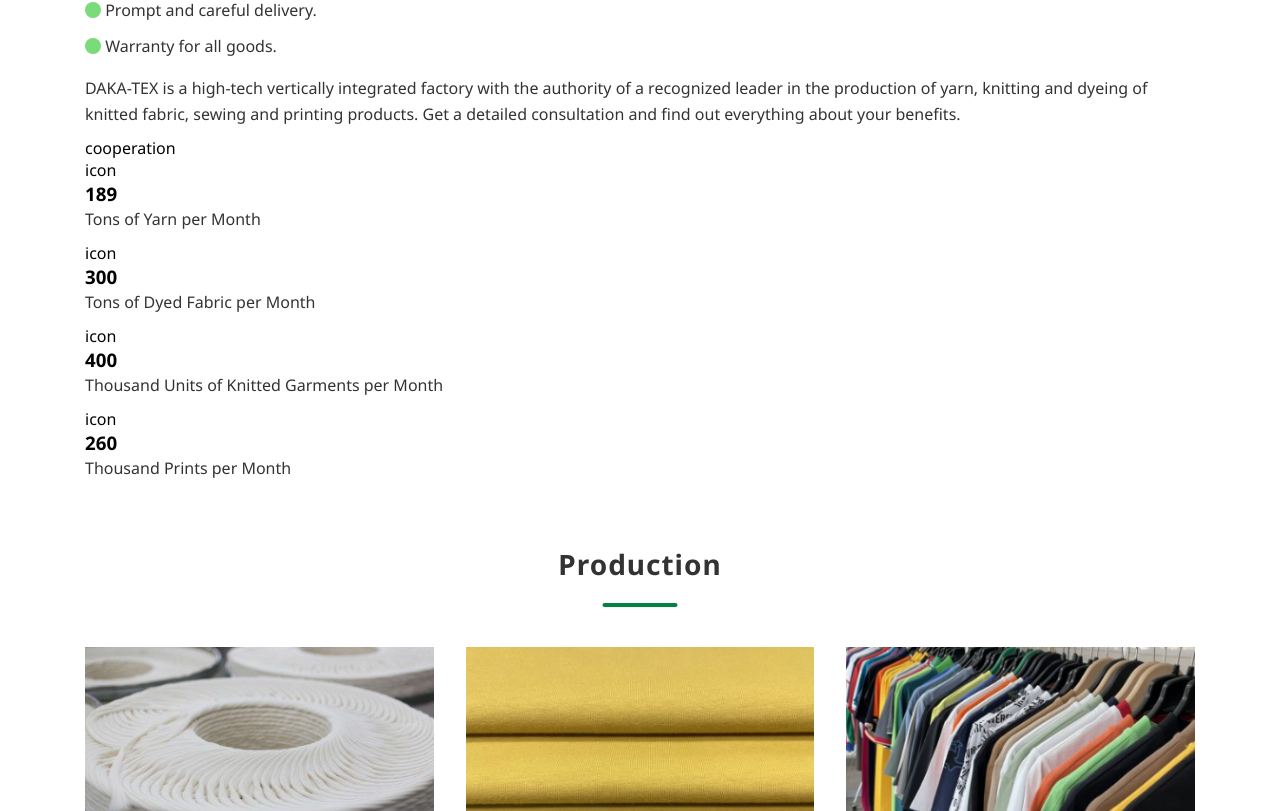
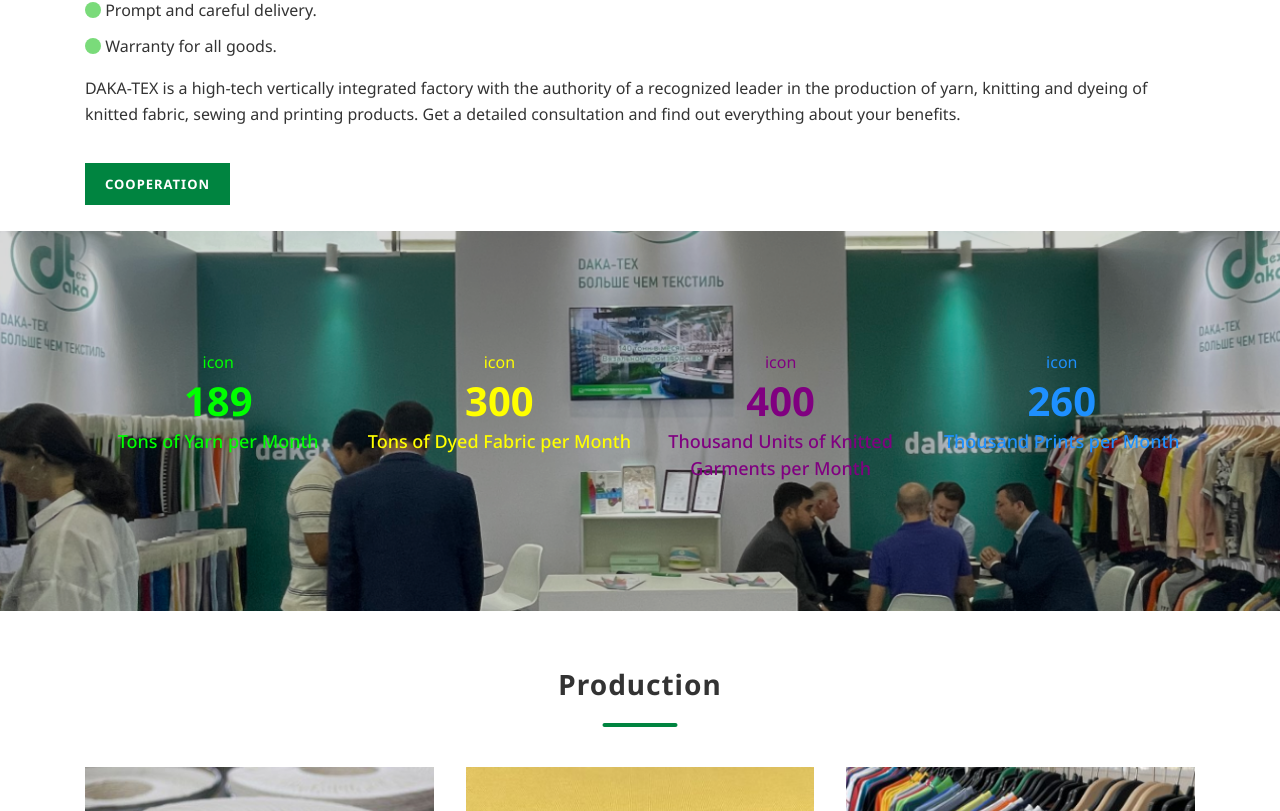
Before and after one commit to AvazShukurullayev/dakatex-clone, a React (Vite) app: page / in a window 1280 px wide. Shown: the part 3371-4182 px from the top of the page. Built offline with nearby package versions, Linux system fonts and the light colour scheme.

Commit message:
factory fixed and done

```diff
--- a/src/components/factory/Factory.css
+++ b/src/components/factory/Factory.css
@@ -57,6 +57,7 @@
 .factory ul {
     margin-bottom: 1rem;
 }
+
 .factory ul li {
     color: rgb(51, 51, 51);
     font-size: 16px;
@@ -70,3 +71,50 @@
 .factory .circle {
     color: #7adb7a;
 }
+
+.cooperation__link {
+    display: inline-block;
+    padding: 11px 20px 10px 20px;
+    background: rgb(0, 132, 64);
+    color: rgb(255, 255, 255);
+    font-size: 13px;
+    font-weight: 700;
+    line-height: 21px;
+    letter-spacing: 1px;
+    text-align: center;
+    text-transform: uppercase;
+    margin: 26px 0;
+    transition: all 0.25s ease-in;
+}
+
+.cooperation__link:hover {
+    background: #01a804;
+}
+
+.factory__numbers-bg {
+    height: 380px;
+    width: 100%;
+    background: url("/src/assets/div.poster.png") no-repeat center / cover;
+    display: flex;
+    align-items: center;
+    justify-content: center;
+}
+
+.factory__numbers {
+    display: flex;
+    justify-content: space-between;
+}
+
+.factory__number {
+    width: 24%;
+    text-align: center;
+}
+.factory__number h3 {
+    font-size: 40px;
+}
+.factory__number p {
+    text-align: center;
+    font-weight: 500;
+    font-size: 18px;
+    line-height: 1.5;
+}
--- a/src/components/factory/Factory.jsx
+++ b/src/components/factory/Factory.jsx
@@ -42,17 +42,20 @@
                 </p>
                 <ul>
                     <li>
-                        <FontAwesomeIcon icon={faCircle} className="circle"  /> <b>Spinning factory.</b> The spinning mill is equipped with a complete complex of Swiss made
+                        <FontAwesomeIcon icon={faCircle} className="circle"/> <b>Spinning factory.</b> The spinning mill
+                        is equipped with a complete complex of Swiss made
                         Reiter equipment and produces Ne 20/1 and Ne 30/1 carded yarns.
                     </li>
                     <li>
-                        <FontAwesomeIcon icon={faCircle} className="circle" /> <b>Sewing factory.</b> Today, the workshops are equipped with the latest Japanese sewing
+                        <FontAwesomeIcon icon={faCircle} className="circle"/> <b>Sewing factory.</b> Today, the
+                        workshops are equipped with the latest Japanese sewing
                         equipment JUKI and advanced technologies are used. We carry out the development, layout of
                         patterns, create product samples according to individual customer requests, improve technical
                         parameters and test.
                     </li>
                     <li>
-                        <FontAwesomeIcon icon={faCircle} className="circle" /> <b>Knitting shop.</b> We use circular knitting and flat knitting machines from leading
+                        <FontAwesomeIcon icon={faCircle} className="circle"/> <b>Knitting shop.</b> We use circular
+                        knitting and flat knitting machines from leading
                         manufacturers in Italy, Taiwan and China. There are single jersey and double jersey circular
                         knitting machines for the production of knitted fabrics of all popular types: single jersey,
                         double jersey (interlock), 2-thread and 3-thread terry, pique and rib. Natural organic cotton is
@@ -60,16 +63,19 @@
                         and wear resistance.
                     </li>
                     <li>
-                        <FontAwesomeIcon icon={faCircle} className="circle" /> <b>Dyeing Department.</b> Dyeing of knitted fabrics on modern Turkish and Italian equipment
+                        <FontAwesomeIcon icon={faCircle} className="circle"/> <b>Dyeing Department.</b> Dyeing of
+                        knitted fabrics on modern Turkish and Italian equipment
                         using high-quality dyes provides the highest colour accuracy, light fastness and washing
                         resistance.
                     </li>
                     <li>
-                        <FontAwesomeIcon icon={faCircle} className="circle" /> <b>Cutting Department</b> - ultra-precise cutting of fabrics using Bullmer automatic cutting
+                        <FontAwesomeIcon icon={faCircle} className="circle"/> <b>Cutting Department</b> - ultra-precise
+                        cutting of fabrics using Bullmer automatic cutting
                         equipment guarantees higher efficiency and quality of the finished product.
                     </li>
                     <li>
-                        <FontAwesomeIcon icon={faCircle} className="circle" /> <b>Printing Department </b> - we carry out silkscreen printing of any complexity using advanced
+                        <FontAwesomeIcon icon={faCircle} className="circle"/> <b>Printing Department </b> - we carry out
+                        silkscreen printing of any complexity using advanced
                         printing machines with subsequent fixation in the drying machine.
                     </li>
                 </ul>
@@ -79,16 +85,30 @@
                     manufacturer DAKA-TEX?
                 </p>
                 <ul>
-                    <li><FontAwesomeIcon icon={faCircle} className="circle" /> We are in the TOP 10 Uzbek factories for the production of knitwear.</li>
-                    <li><FontAwesomeIcon icon={faCircle} className="circle" /> We produce 300 tons of dyed fabric per month.</li>
-                    <li><FontAwesomeIcon icon={faCircle} className="circle" /> 12 lines of sewing production are systematically adjusted and functioning.</li>
-                    <li><FontAwesomeIcon icon={faCircle} className="circle" /> The company has hundreds of highly qualified employees.</li>
-                    <li><FontAwesomeIcon icon={faCircle} className="circle" /> We produce about 500 thousand garments monthly.</li>
-                    <li><FontAwesomeIcon icon={faCircle} className="circle" /> The production capacity of the print shop is more than 250 prints per month.</li>
-                    <li><FontAwesomeIcon icon={faCircle} className="circle" /> 50% of customers come from referrals.</li>
-                    <li><FontAwesomeIcon icon={faCircle} className="circle" /> Transparent pricing, the risk of additional costs is excluded.</li>
-                    <li><FontAwesomeIcon icon={faCircle} className="circle" /> Prompt and careful delivery.</li>
-                    <li><FontAwesomeIcon icon={faCircle} className="circle" /> Warranty for all goods.</li>
+                    <li><FontAwesomeIcon icon={faCircle} className="circle"/> We are in the TOP 10 Uzbek factories for
+                        the production of knitwear.
+                    </li>
+                    <li><FontAwesomeIcon icon={faCircle} className="circle"/> We produce 300 tons of dyed fabric per
+                        month.
+                    </li>
+                    <li><FontAwesomeIcon icon={faCircle} className="circle"/> 12 lines of sewing production are
+                        systematically adjusted and functioning.
+                    </li>
+                    <li><FontAwesomeIcon icon={faCircle} className="circle"/> The company has hundreds of highly
+                        qualified employees.
+                    </li>
+                    <li><FontAwesomeIcon icon={faCircle} className="circle"/> We produce about 500 thousand garments
+                        monthly.
+                    </li>
+                    <li><FontAwesomeIcon icon={faCircle} className="circle"/> The production capacity of the print shop
+                        is more than 250 prints per month.
+                    </li>
+                    <li><FontAwesomeIcon icon={faCircle} className="circle"/> 50% of customers come from referrals.</li>
+                    <li><FontAwesomeIcon icon={faCircle} className="circle"/> Transparent pricing, the risk of
+                        additional costs is excluded.
+                    </li>
+                    <li><FontAwesomeIcon icon={faCircle} className="circle"/> Prompt and careful delivery.</li>
+                    <li><FontAwesomeIcon icon={faCircle} className="circle"/> Warranty for all goods.</li>
                 </ul>
                 <p>
                     DAKA-TEX is a high-tech vertically integrated factory with the authority of a recognized leader in
@@ -96,27 +116,30 @@
                     detailed consultation and find out everything about your benefits.
                 </p>
                 <a href="" className="cooperation__link">cooperation</a>
-
+            </div>
+            <div className="factory__numbers-bg">
+                <div className="container">
                     <div className="factory__numbers">
-                    <div className="factory__number">
+                        <div className="factory__number" style={{color: "lime"}}>
                             <span>icon</span>
                             <h3>189</h3>
-                        <p>Tons of Yarn per Month</p>
+                            <p style={{color: "lime"}}>Tons of Yarn per Month</p>
                         </div>
-                    <div className="factory__number">
+                        <div className="factory__number" style={{color: "yellow"}}>
                             <span>icon</span>
                             <h3>300</h3>
-                        <p>Tons of Dyed Fabric per Month</p>
+                            <p style={{color: "yellow"}}>Tons of Dyed Fabric per Month</p>
                         </div>
-                    <div className="factory__number">
+                        <div className="factory__number" style={{color: "purple"}}>
                             <span>icon</span>
                             <h3>400</h3>
-                        <p>Thousand Units of Knitted Garments per Month</p>
+                            <p style={{color: "purple"}}>Thousand Units of Knitted Garments per Month</p>
                         </div>
-                    <div className="factory__number">
+                        <div className="factory__number" style={{color: "dodgerblue"}}>
                             <span>icon</span>
                             <h3>260</h3>
-                        <p>Thousand Prints per Month</p>
+                            <p style={{color: "dodgerblue"}}>Thousand Prints per Month</p>
+                        </div>
                     </div>
                 </div>
             </div>
```
Also changed, not shown: src/assets/div.poster.png. Lines whose indentation alone changed are shown as unchanged.
